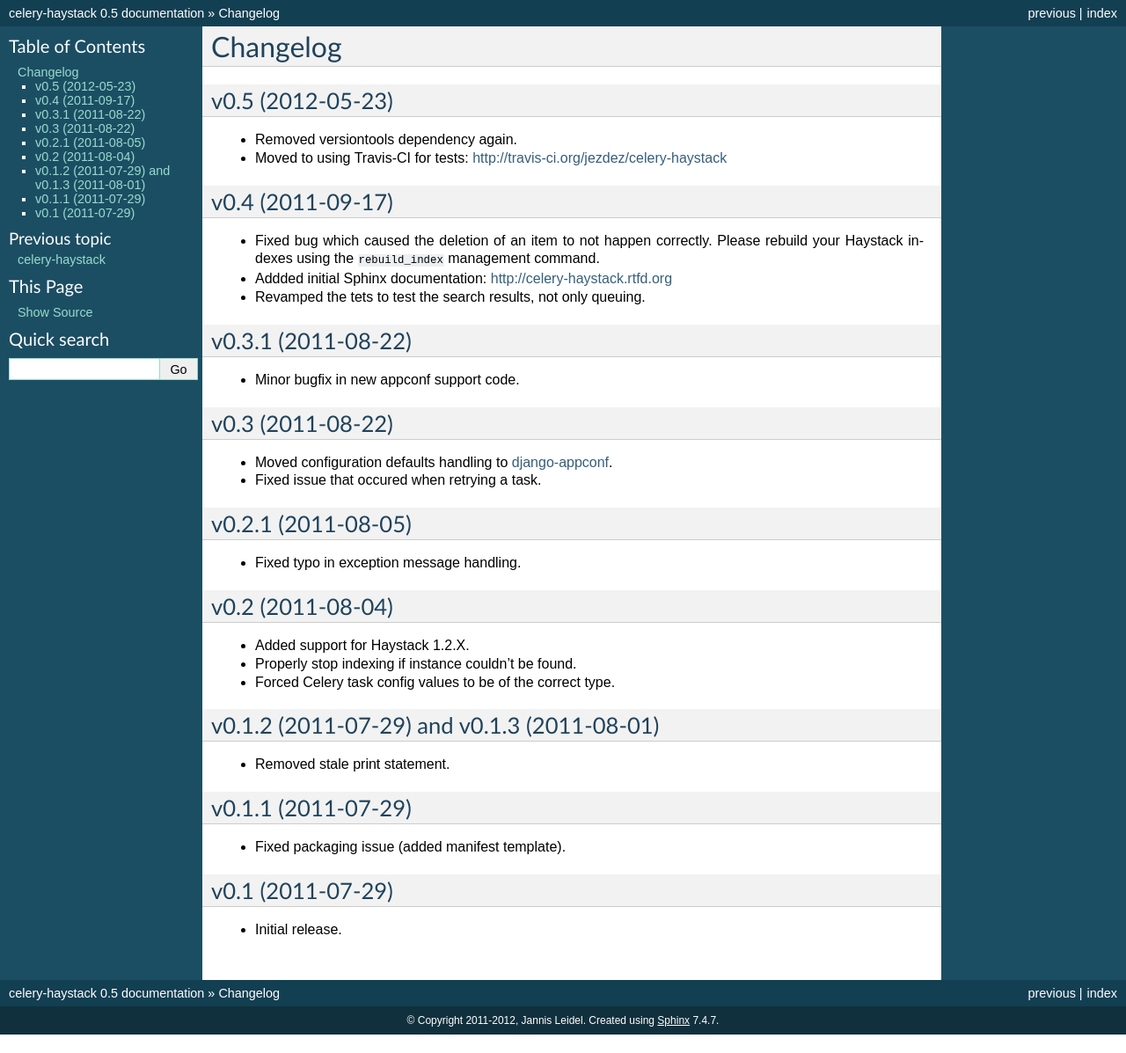
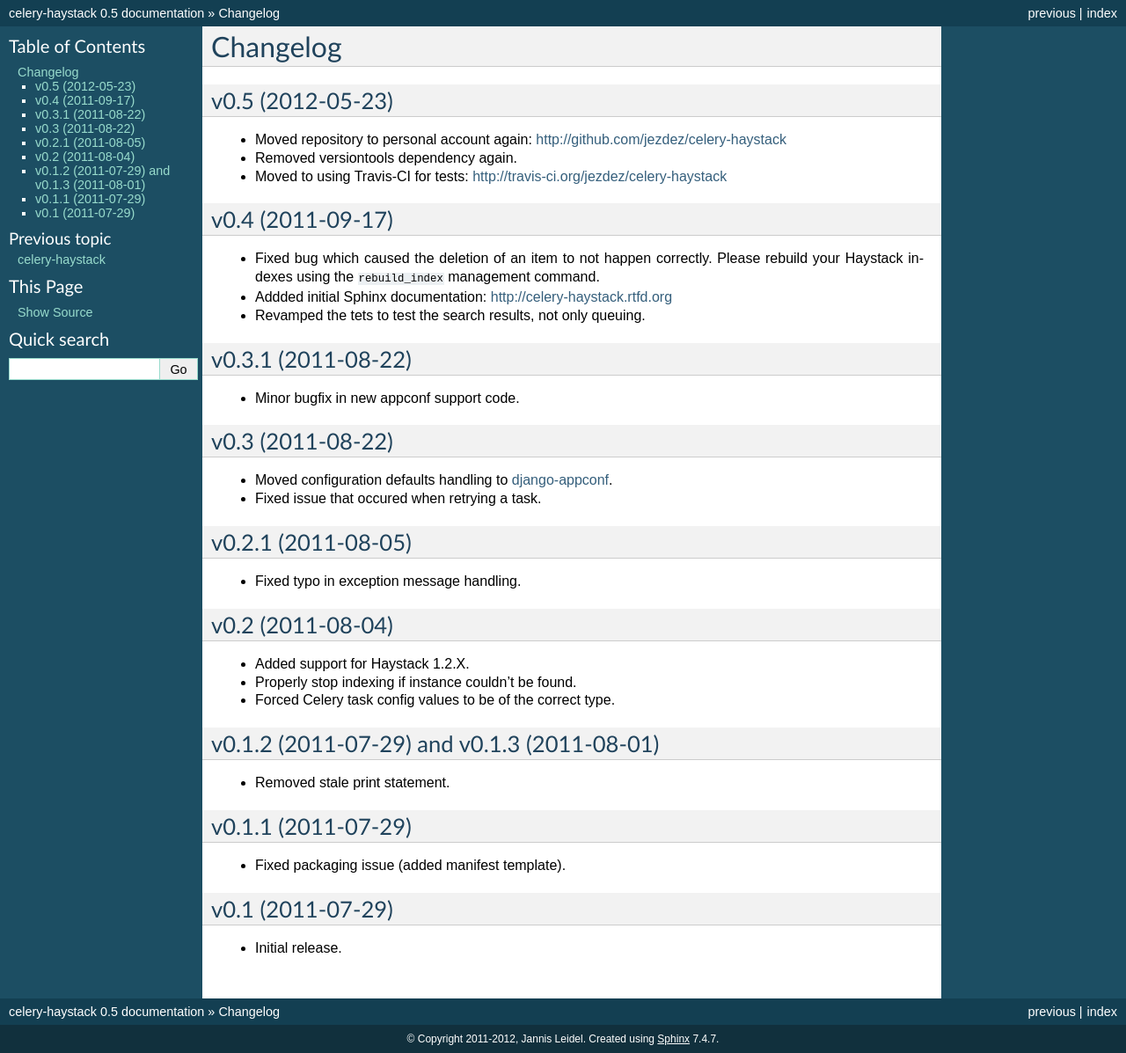
Before and after one commit to django-haystack/celery-haystack, a Sphinx documentation site: the page built from docs/changelog.rst, in a window 1280 px wide. Shown: the whole page at 88% size. Built offline with Sphinx 7.4.7, drawn with Linux system fonts in a browser that asks for light colours; before the commit the page ends 1176 px from its top, so only the background shows below that.

Commit message:
Minor update to changelog.

```diff
--- a/docs/changelog.rst
+++ b/docs/changelog.rst
@@ -3,6 +3,8 @@ Changelog
 
 v0.5 (2012-05-23)
 -----------------
+
+* Moved repository to personal account again: http://github.com/jezdez/celery-haystack
 
 * Removed versiontools dependency again.
 
```
